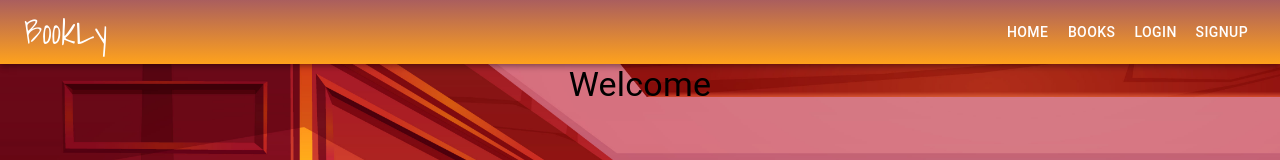
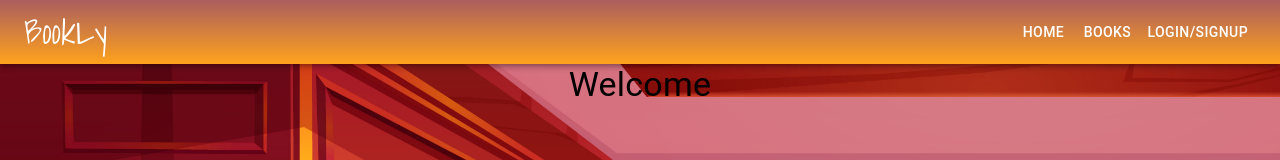
Before and after one commit to vaishnavskd/BookStore-Internship_Project, a React (Create React App) app in the folder frontend/: page / in a window 1280 px wide. Shown: the top 160 px of the page. Built offline with nearby package versions, Linux system fonts and the light colour scheme.

Commit message:
update Navbar.jsx

```diff
--- a/frontend/src/components/Navbar.jsx
+++ b/frontend/src/components/Navbar.jsx
@@ -20,10 +20,7 @@ const Navbar = () => {
                     }}>Books</Button>
                     <Button color="inherit" onClick={()=>{
                         navigate('/login')
-                    }}>Login</Button>
-                    <Button color="inherit" onClick={()=>{
-                        navigate('/signup')
-                    }}>Signup</Button>
+                    }}>Login/Signup</Button>
                 </Toolbar>
             </AppBar>
         </Box>
```
